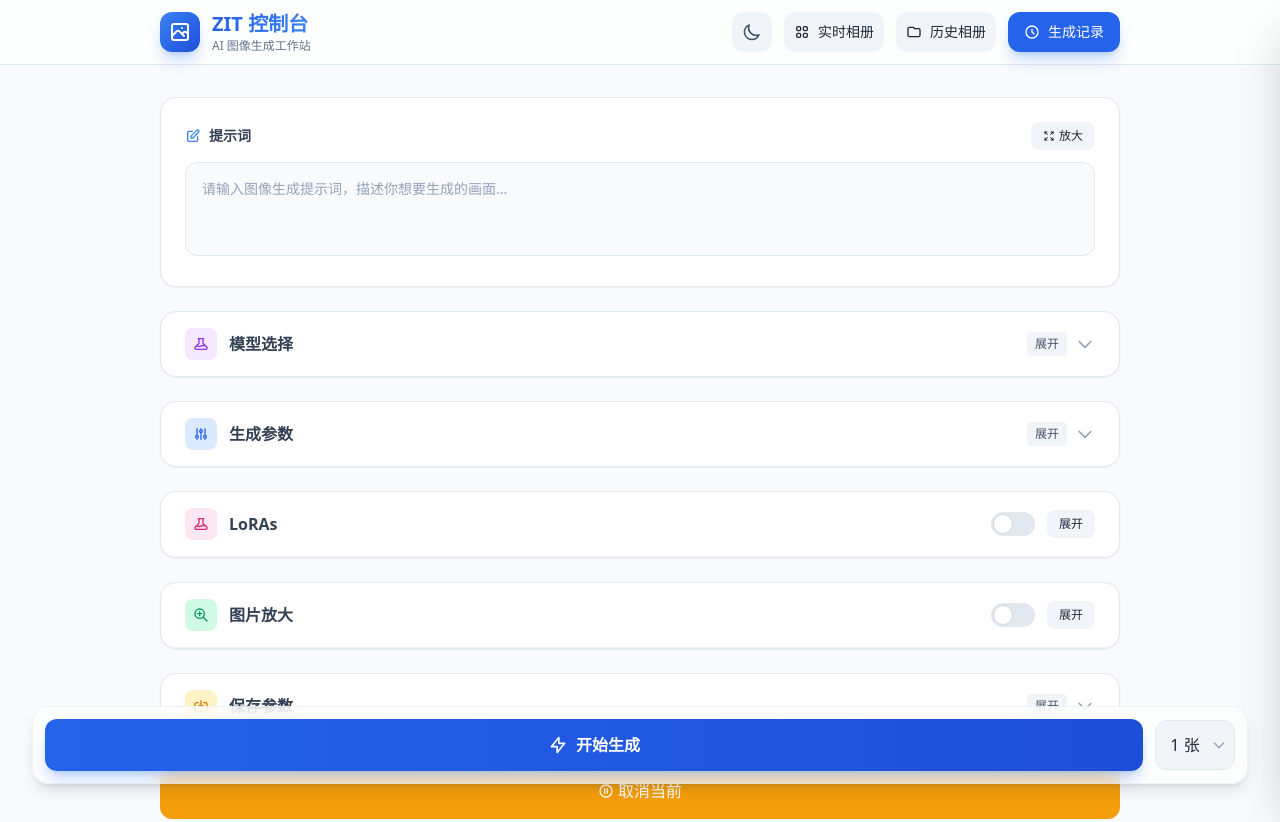
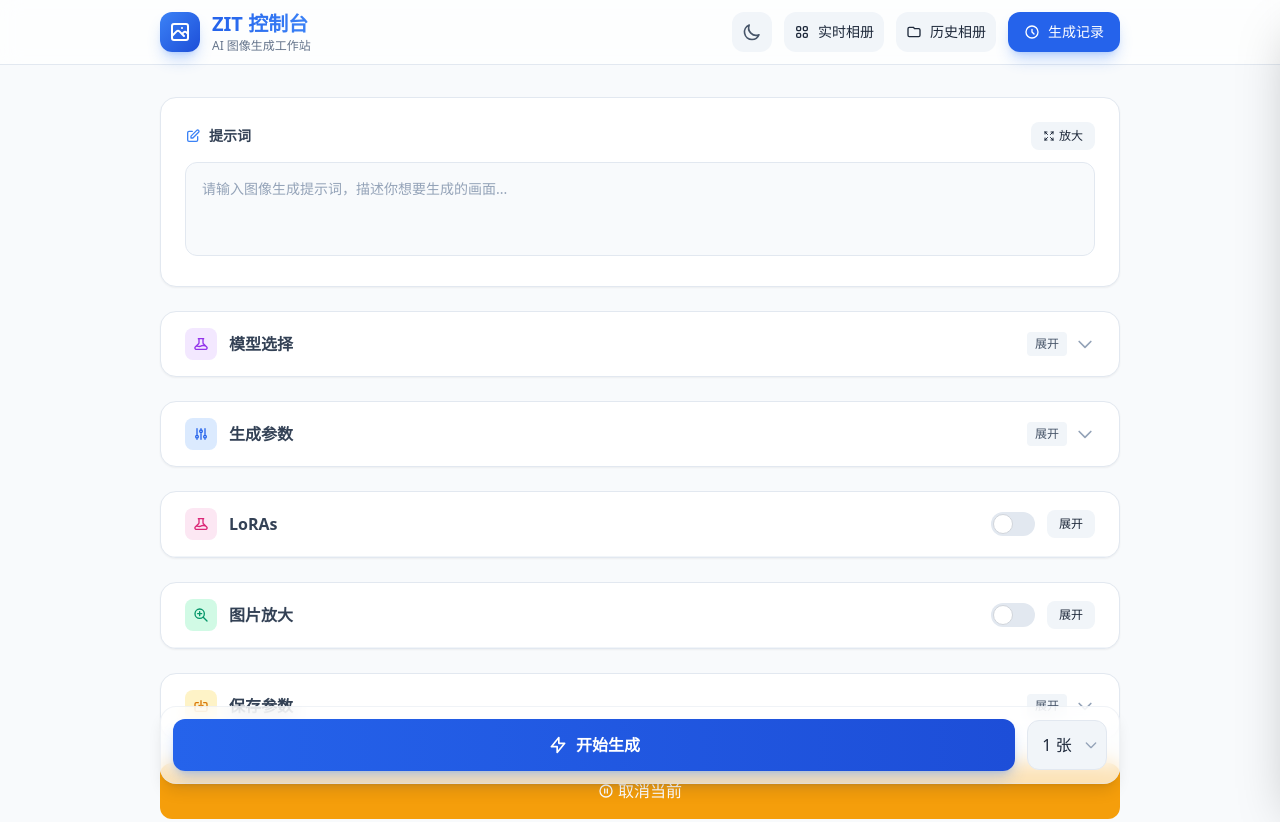
Before and after one commit to BarnettZhou/comfyui-easy-use, a plain HTML site: page pages/index.html in a window 1280 px wide. Shown: the top 822 px of the page. Drawn offline with Linux system fonts and the light colour scheme; no server answers.

Commit message:
style: 调整底部悬浮按钮区最大宽度为5xl

```diff
--- a/pages/index.html
+++ b/pages/index.html
@@ -531,7 +531,7 @@
 
     <!-- 底部悬浮生成按钮区 -->
     <div class="fixed bottom-0 left-0 right-0 z-30 pb-safe">
-        <div class="max-w-7xl mx-auto px-4 sm:px-6 lg:px-8 pb-4">
+        <div class="max-w-5xl mx-auto px-4 sm:px-6 lg:px-8 pb-4">
             <div class="glass rounded-2xl shadow-lg shadow-black/10 dark:shadow-black/30 border border-slate-200/50 dark:border-slate-700/50 p-3">
                 <div class="flex items-center gap-3">
                     <!-- 开始生成按钮 -->
```
